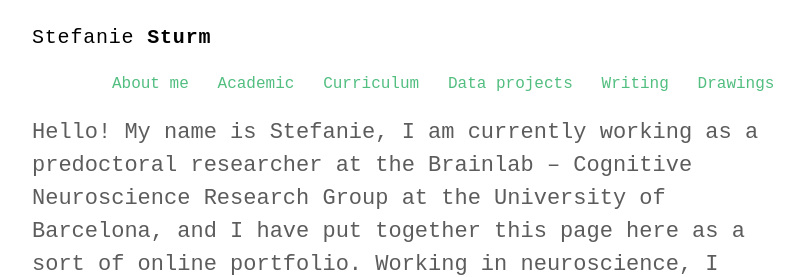
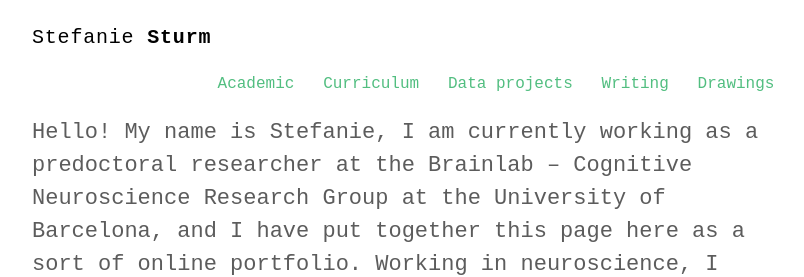
Before and after one commit to stefaniesturm/stefaniesturm.github.io, a Jekyll site: the page built from index.html, in a window 1280 px wide. Shown: the top 277 px of the page, without its empty margins (232-1036 px from the left). Built offline with Jekyll 4.4.1, drawn with Linux system fonts in a browser that asks for light colours; some web fonts are replaced.

Commit message:
Update nav.html

```diff
--- a/_includes/nav.html
+++ b/_includes/nav.html
@@ -3,7 +3,6 @@
   <div class="container">
     <h1 class="logo"><a href="{{ '/' | prepend: site.baseurl | prepend: site.url }}">{{ site.title_left }}<span>{{ site.title_right }}</span></a></h1>
     <ul class="navbar">
-      <li><a href="{{ '/about' | prepend: site.baseurl | prepend: site.url }}">About me</a></li>
       <li><a href="{{ '/academic' | prepend: site.baseurl | prepend: site.url }}">Academic</a></li>
       <li><a href="{{ '/curriculum' | prepend: site.baseurl | prepend: site.url }}">Curriculum</a></li>
       <li><a href="{{ '/projects' | prepend: site.baseurl | prepend: site.url }}">Data projects</a></li>
```
